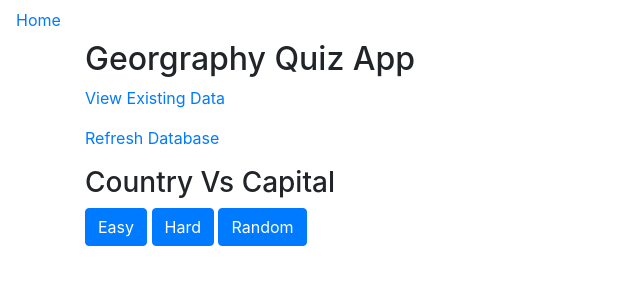
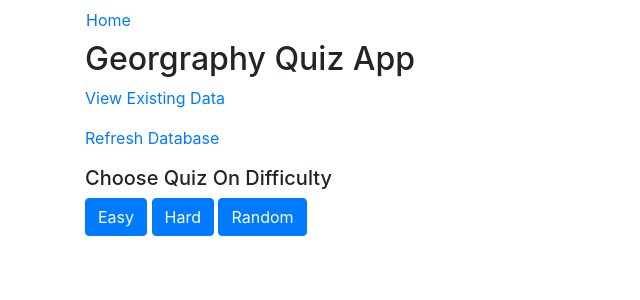
Before and after one commit to shannu1995/quiz-app, a Flask app: page / in a window 1280 px wide. Shown: the top 300 px of the page, without its empty margins (0-640 px from the left). Run offline with Flask 3, Linux system fonts and the light colour scheme.

Commit message:
Basic css changes.

```diff
--- a/app/templates/base.html
+++ b/app/templates/base.html
@@ -3,7 +3,7 @@
     <head>
         <link rel="stylesheet" href="https://cdn.jsdelivr.net/npm/bootstrap@4.5.3/dist/css/bootstrap.min.css" integrity="sha384-TX8t27EcRE3e/ihU7zmQxVncDAy5uIKz4rEkgIXeMed4M0jlfIDPvg6uqKI2xXr2" crossorigin="anonymous">
         <title>{{title}}</title>
-        <div class="navbar navbar-fixed-top">
+        <div class="navbar navbar-fixed-top container">
             <a href="{{url_for('index')}}">Home</a>
         </div>
         <style>
--- a/app/templates/index.html
+++ b/app/templates/index.html
@@ -3,7 +3,7 @@
 <h2>{{title}}</h2>
 <p><a href="{{url_for('view_existing_data')}}">View Existing Data</a></p>
 <p><a href="{{url_for('refresh_table_data')}}">Refresh Database</a></p>
-<h3>Country Vs Capital</h3>
+<h5>Choose Quiz On Difficulty</h5>
 <form action="{{url_for('capitals_quiz')}}" method="post">
     <button class="btn btn-primary" type="submit" name="difficulty" value="easy">Easy</button>
     <button class="btn btn-primary" type="submit" name="difficulty" value="hard">Hard</button>
```
